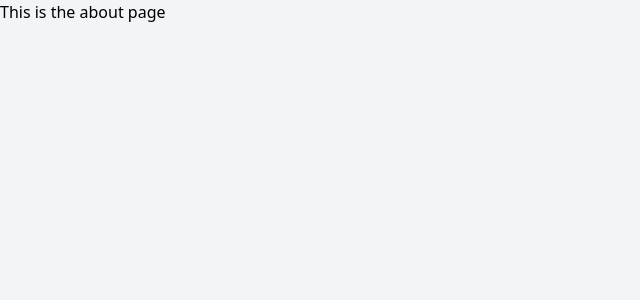
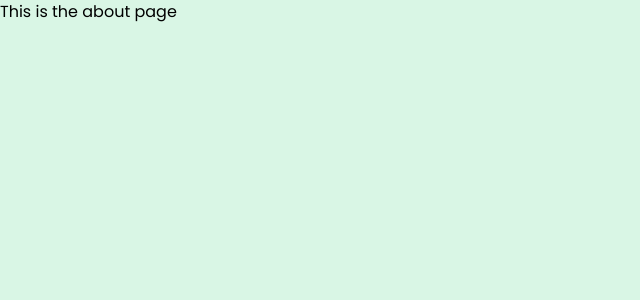
Before and after one commit to AngeloParungao/Eco-Rangers, a Django app: page /about in a window 1280 px wide. Shown: the top 300 px of the page, without its empty margins (0-640 px from the left). Run offline with Django 5.2, Linux system fonts and the light colour scheme; some libraries are stand-ins or nearby versions; some web fonts are replaced.

Commit message:
feat: import css for google fonts

```diff
--- a/myapp/templates/base.html
+++ b/myapp/templates/base.html
@@ -8,19 +8,21 @@
         Eco-Rangers
         {% endblock %}
     </title>
-<link href="https://cdnjs.cloudflare.com/ajax/libs/font-awesome/6.5.1/css/all.min.css" rel="stylesheet" />
+    {% load static %}
+    <link rel="stylesheet" href="{% static 'style.css' %}" />
+    <link href="https://cdnjs.cloudflare.com/ajax/libs/font-awesome/6.5.1/css/all.min.css" rel="stylesheet" />
 </head>
 
-<body class="bg-gray-100">
+<body class="bg-[#d9f6e5]">
     <nav class="text-white fixed top-0 left-0 right-0 z-20 p-2 px-6 transition-all ease-in duration-500" id="navigation-full-screen">
         <div class="bg-gray-800 py-4 lg:px-16 md:px-8 px-4 rounded-lg flex justify-between items-center w-full">
-            <span class="md:text-xl text-md font-semibold" href="#">Eco-Rangers: Save the Planet!</span>
+            <span class="md:text-lg text-md font-semibold" href="#">Eco-Rangers: Save the Planet!</span>
             <button class="lg:hidden block flex items-center text-gray-600 hover:text-gray-900" type="button" onclick="toggleMenu()" aria-label="Toggle navigation">
                 <svg class="h-4 w-4 fill-current hover:text-white" viewBox="0 0 20 20" xmlns="http://www.w3.org/2000/svg"><title>Menu</title><path d="M0 3h20v2H0V3zm0 6h20v2H0V9zm0 6h20v2H0V15z"/></svg>
             </button>
             <div class="lg:block hidden w-1/2">
                 <div class="flex items-center justify-end w-full h-full px-5">
-                    <ul class="flex gap-8">
+                    <ul class="flex gap-8 text-sm">
                         <li><a class="hover:text-gray-400" href="home">Home</a></li>
                         <li><a class="hover:text-gray-400" href="articles">Articles</a></li>
                         <li><a class="hover:text-gray-400" href="activities">Activities</a></li>
@@ -71,7 +73,7 @@
             </ul>
         </div>
     </div>
-    <div class="absolute top-0 left-0 right-0">{% block content %} {% endblock %}</div>
+    <div class="absolute top-0 left-0 right-0 h-full">{% block content %} {% endblock %}</div>
     <script src="https://cdn.tailwindcss.com"></script>
     {% load static %}
     <script src="{% static 'main.js' %}"></script>
```
